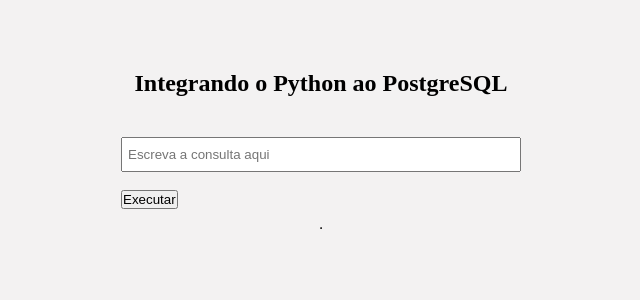
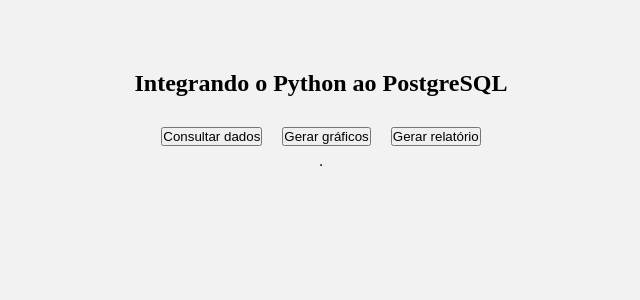
Before and after one commit to LeticiaRosa05/Enem-mais, a Flask app: page / in a window 1280 px wide. Shown: the part 127-427 px from the top of the page, without its empty margins (319-959 px from the left). Run offline with Flask 3, Linux system fonts and the light colour scheme; data that the repository does not hold is empty; some libraries are stand-ins or nearby versions.

Commit message:
Mudança da index para uma interface de abertura: axibição do banco + escolha de ação

```diff
--- a/static/style.css
+++ b/static/style.css
@@ -38,3 +38,12 @@ section {
         height: 35px;
     }
 }
+
+#button_row {
+    display: flex;
+    align-items: center;
+
+    & button {
+        margin: 0px 10px; /* cima/baixo e dps lados */
+    }
+}
--- a/templates/index.html
+++ b/templates/index.html
@@ -14,11 +14,11 @@
         <section>
             <h1>Integrando o Python ao PostgreSQL</h1>
 
-            <form action="/query" method="POST">
-                <input type="text" id="campo_consulta" name="sql_query" placeholder="Escreva a consulta aqui">
-                <br><br>
-                <button type="submit">Executar</button>
-            </form>
+            <div id="button_row">
+                <button type="submit" action="/query">Consultar dados</button><br>
+                <button type="submit" action="/graphs">Gerar gráficos</button><br>
+                <button type="submit" action="/relatorio">Gerar relatório</button>
+            </div>
             <br>
             <table border="1">
                 <thead>
```
